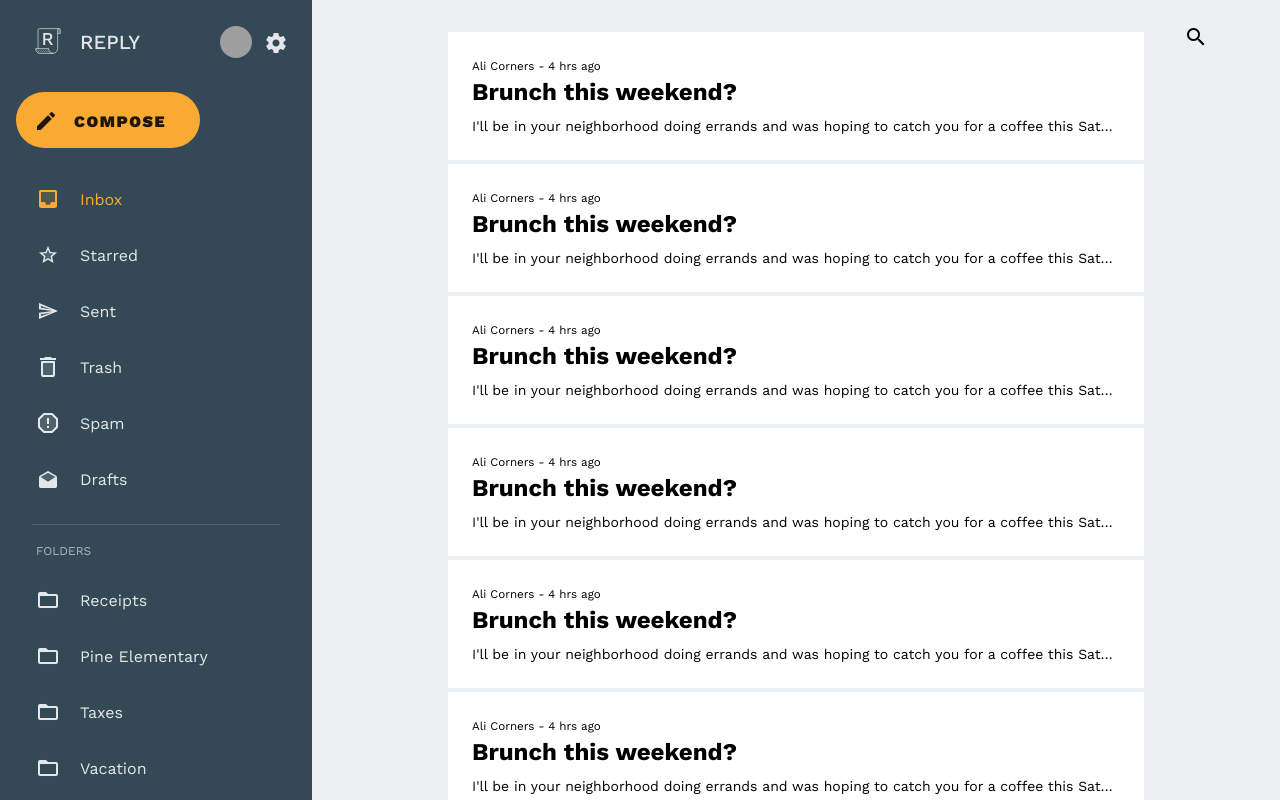
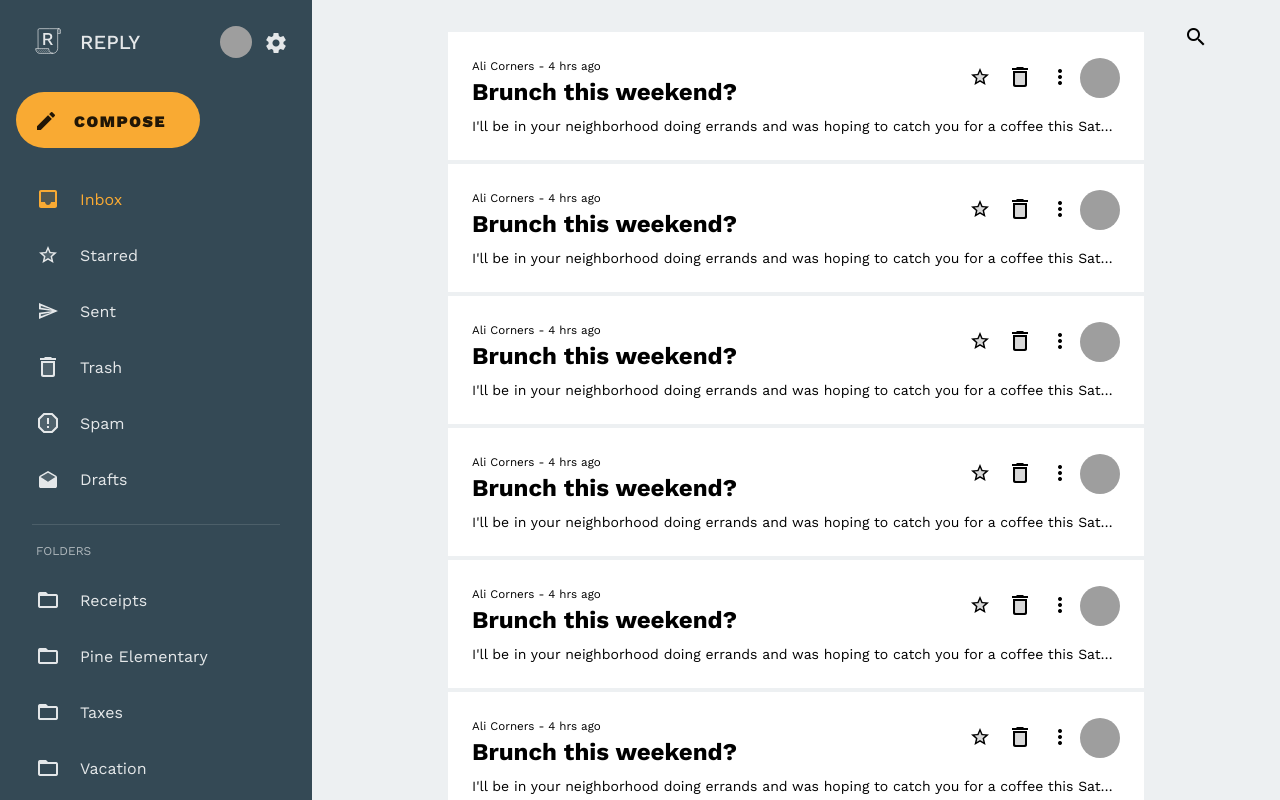
Before and after one commit to Char2sGu/reply, an Angular app: page /inbox in a window 1280 px wide. Built offline with nearby package versions, Linux system fonts and the light colour scheme; grey boxes are pictures that could not be loaded.

Commit message:
feat: implement mail card actions

```diff
--- a/src/app/shared/mail-card/mail-card.component.html
+++ b/src/app/shared/mail-card/mail-card.component.html
@@ -1,9 +1,33 @@
+<ng-container *ngIf="breakpointManager.breakpoints$ | async as breakpoints">
   <div class="overlay"></div>
   <div class="ripple" matRipple></div>
-<h5 class="subtitle"><span>Ali Corners</span> - <span>4 hrs ago</span></h5>
+  <div class="headline">
+    <div class="titles">
+      <h5 class="subtitle">
+        <span>Ali Corners</span> - <span>4 hrs ago</span>
+      </h5>
       <h1 class="title">Brunch this weekend?</h1>
+    </div>
+    <div class="actions">
+      <ng-container *ngIf="breakpoints['tablet-landscape']">
+        <button mat-icon-button>
+          <mat-icon svgIcon="star"></mat-icon>
+        </button>
+        <button mat-icon-button>
+          <mat-icon svgIcon="delete"></mat-icon>
+        </button>
+        <button mat-icon-button>
+          <mat-icon fontSet="filled" fontIcon="more_vert"></mat-icon>
+        </button>
+      </ng-container>
+      <button mat-icon-button>
+        <rpl-avatar [size]="40"></rpl-avatar>
+      </button>
+    </div>
+  </div>
   <div class="overview">
     I'll be in your neighborhood doing errands and was hoping to catch you for a
-  coffee this Saturday. If you don't have anything scheduled, it would be great
-  to see you! It feels like its been forever.
+    coffee this Saturday. If you don't have anything scheduled, it would be
+    great to see you! It feels like its been forever.
   </div>
+</ng-container>
--- a/src/app/shared/mail-card/mail-card.component.scss
+++ b/src/app/shared/mail-card/mail-card.component.scss
@@ -38,17 +38,24 @@
 
 .ripple {
   @extend %position-background;
-  z-index: 1;
 }
 
+.headline {
+  display: flex;
+  justify-content: space-between;
+
+  .titles {
+    width: 0;
+    flex-grow: 1;
     .subtitle {
       @extend %single-line-text;
       margin-bottom: 0;
     }
-
     .title {
       @extend %single-line-text;
       margin-bottom: 8px;
+    }
+  }
 }
 
 .overview {
```
Also changed, not shown: src/app/shared/mail-card/mail-card.component.ts (+13 -2 lines). Lines whose indentation alone changed are shown as unchanged.
